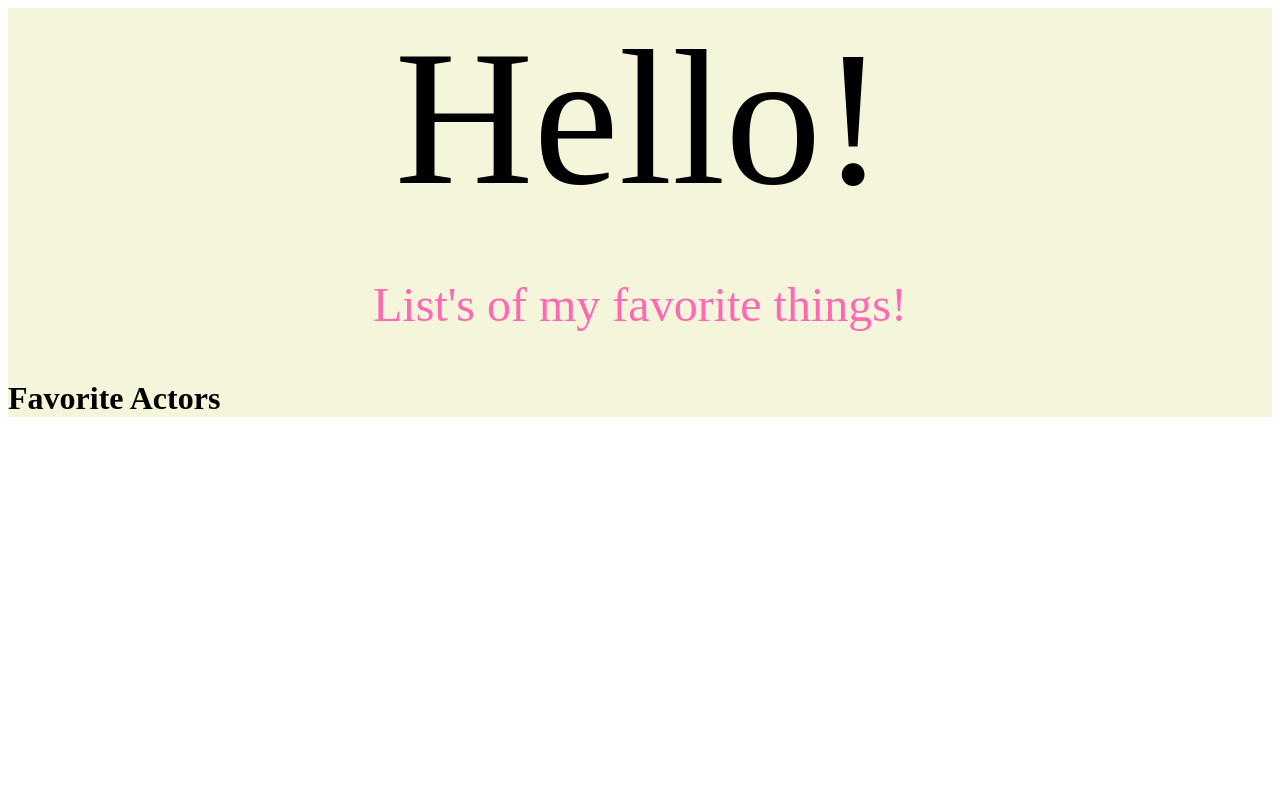
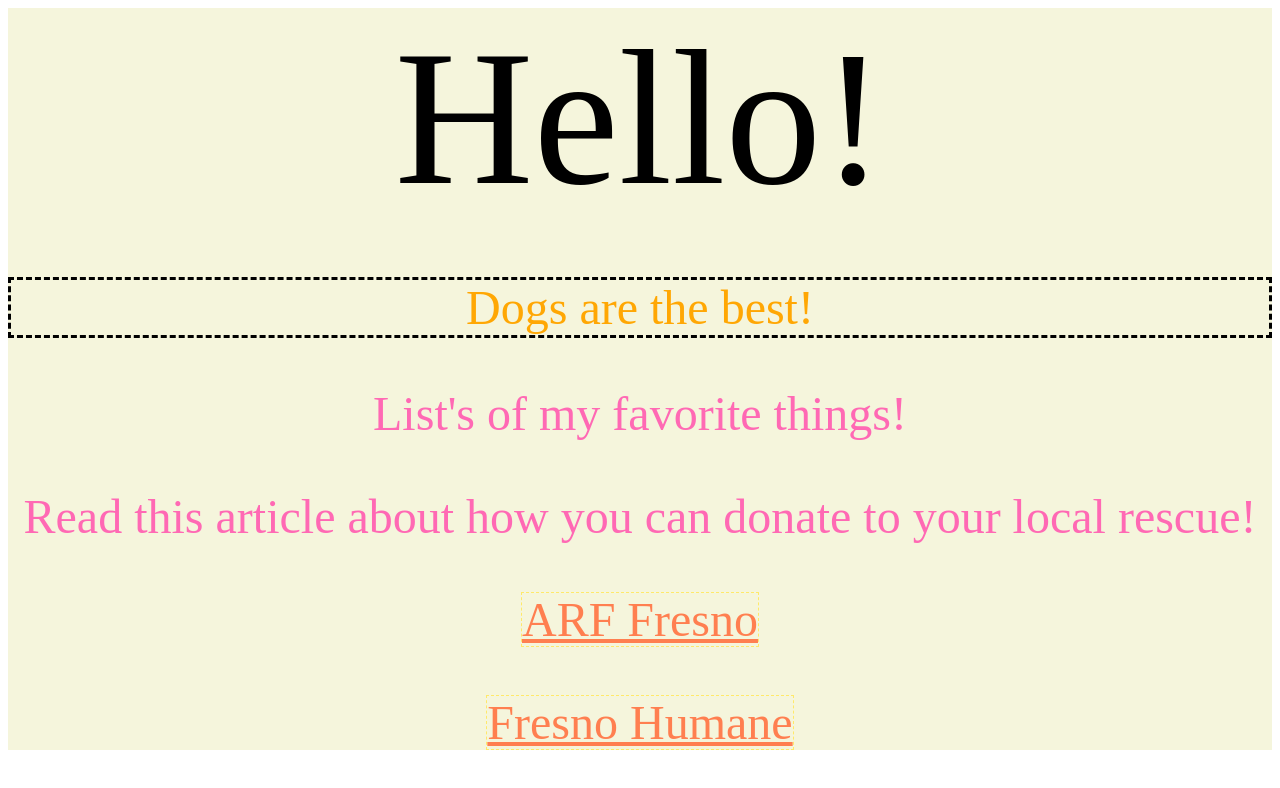
Before and after one commit to AlexisMJones/ALEXAKISSWEB, a plain HTML site: page Css_Selectors_01/index.html in a window 1280 px wide. Drawn offline with Linux system fonts and the light colour scheme.

Commit message:
working on week 2

```diff
--- a/Css_Selectors_01/index.html
+++ b/Css_Selectors_01/index.html
@@ -11,10 +11,17 @@
 
     <header>Hello!</header>
 
+    <p contenteditable="true">Dogs are the best!</p>
+
     <p class="emphasize">List's of my favorite things!</p>
 
-    <h1 title="item1">Favorite Actors</h1>
+    <h1 title="item1"></h1>
 
+<p class="emphasize">Read this article about how you can donate to your local rescue!</p>
+
+<p><a href="https://arf-fresno.com">ARF Fresno</a></p>
+
+<p><a href="https://www.fresnohumane.org" target="_self">Fresno Humane</a></p>
 
 </div>
 </body>
--- a/Css_Selectors_01/main.css
+++ b/Css_Selectors_01/main.css
@@ -24,3 +24,33 @@ p{
     color: darkgreen;
     font-size: 15;
 }
+
+[contenteditable] {
+    color: rgb(255, 167, 4);
+    border: 3px dashed black;
+}
+
+[href] {
+    border: 1px dashed rgb(255, 233, 106);
+}
+
+body{
+    font size: 25px;
+    text-align: center;
+}
+
+[target=_blank] {
+    color:coral;
+}
+
+a:link {
+    color: coral;
+}
+
+a: :visited {
+    color: purple
+}
+
+a:active {
+    color: yellow;
+}
```
